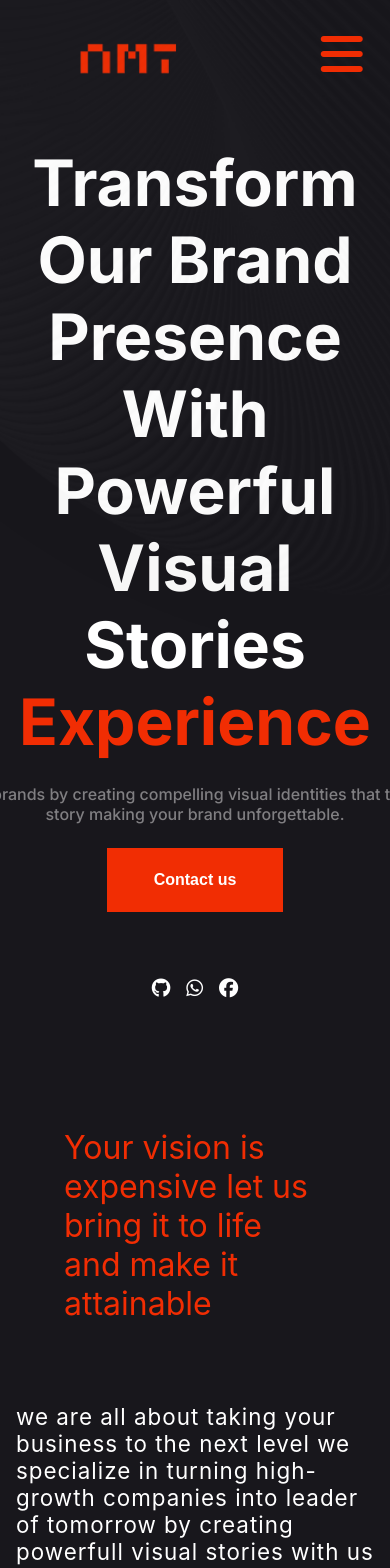
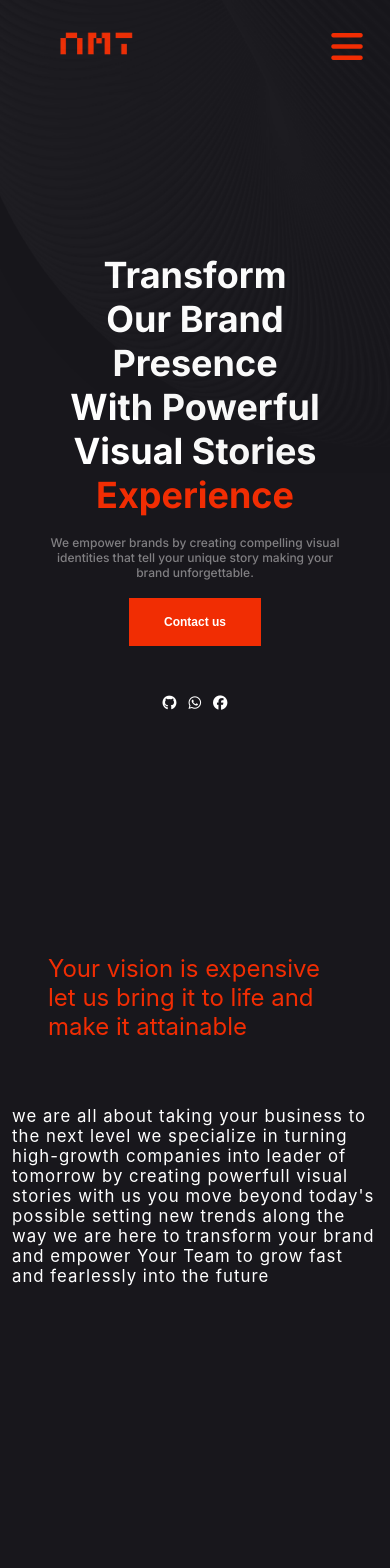
Before and after one commit to AMT-Egypt/AMT, a React (Create React App) app: page / in a window 390 px wide. Shown: the top 1568 px of the page. After the commit the page ends 1301 px from the top, so only its background shows below. Built offline with nearby package versions, Linux system fonts and the light colour scheme.

Commit message:
Update Home.jsx

```diff
--- a/src/components/Home/Home.css
+++ b/src/components/Home/Home.css
@@ -130,6 +130,10 @@
     text-align: center;
     justify-content: center;
     align-items: center;
+    max-width: 30rem;
+  }
+  .title .h1 {
+    font-size: 2rem;
   }
   .talkAbout {
     justify-content: center;
@@ -137,4 +141,28 @@
     text-align: center;
     flex-wrap: wrap;
   }
+  html {
+    font-size: 14px;
+  }
 }
+
+@media (max-width: 425px) {
+  .home_sec :nth-child(n) {
+    text-align: center;
+    justify-content: center;
+    align-items: center;
+    max-width: 25rem;
+  }
+  .title .h1 {
+    font-size: 3rem;
+  }
+  .talkAbout {
+    justify-content: center;
+    align-items: center;
+    text-align: center;
+    flex-wrap: wrap;
+  }
+  html {
+    font-size: 12px;
+  }
+}
--- a/src/components/Home/Home.jsx
+++ b/src/components/Home/Home.jsx
@@ -8,7 +8,7 @@ export default function App() {
             <Navbar />
             <section className="home_sec">
                 <div className="title">
-                    <h1>Transform Our Brand Presence With Powerful Visual Stories <span>Experience</span></h1>
+                    <h1 className="h1">Transform Our Brand Presence With Powerful Visual Stories <span>Experience</span></h1>
                     <p>We empower brands by creating compelling visual identities that tell your unique story making your brand unforgettable.</p>
                     <div> <button className="contactBtn">Contact us</button> </div>
                 </div>
--- a/src/components/Navbar/Navbar.css
+++ b/src/components/Navbar/Navbar.css
@@ -113,4 +113,5 @@
   .socialMediaMenu {
     grid-template-columns: auto;
   }
+
 }
```
